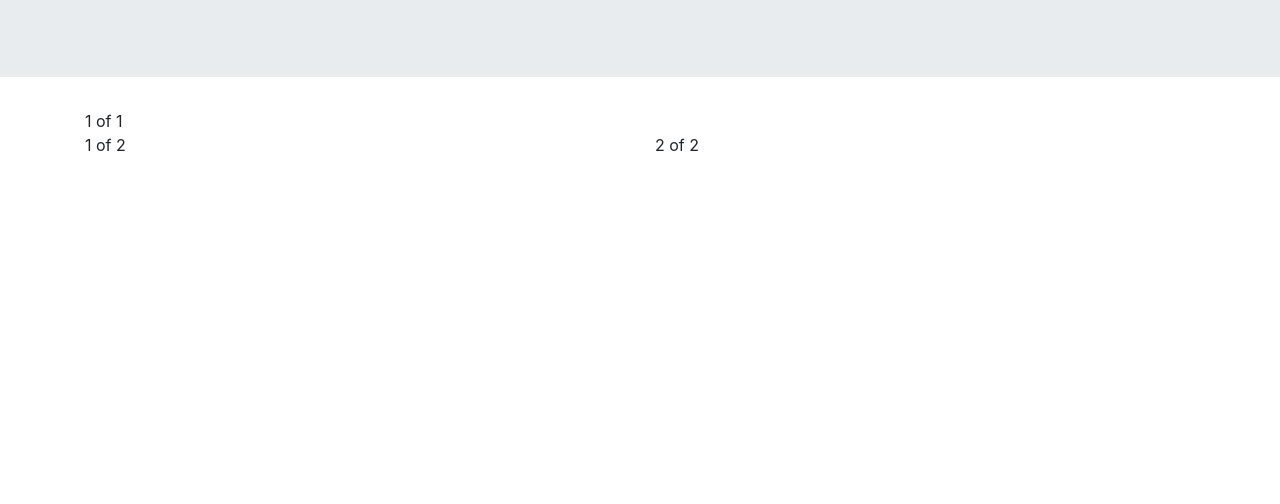
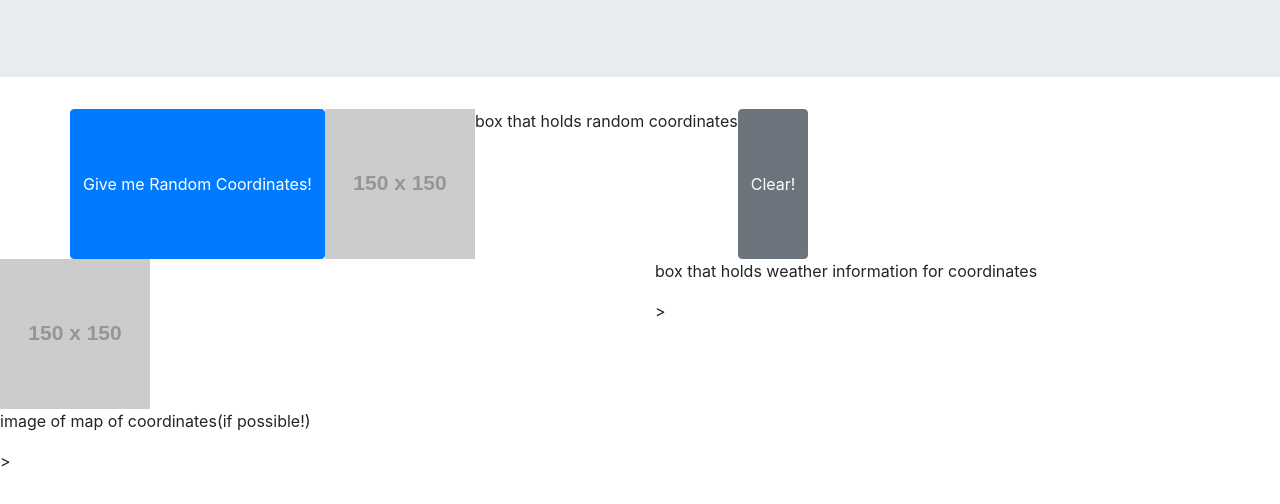
Before and after one commit to mwadsworth/mWadsWeatherMap, a plain HTML site: page index.html in a window 1280 px wide. Shown: the part 172-676 px from the top of the page. Drawn offline with nearby package versions, Linux system fonts and the light colour scheme; placeholder pictures from the web are drawn by us.

```diff
--- a/index.html
+++ b/index.html
@@ -8,6 +8,7 @@
     </head>
 
     <body>
+
 <!--header-->
 <div class="jumbotron jumbotron-fluid">
     <div class="container">
@@ -18,24 +19,31 @@
 
 
 
-  <!--Application-->
+<!--Application-->
+
   <div class="container">
       <!--Randomizer Button and Display of Coordinates// Clear Button-->
     <div class="row">
-      <div class="col">
-        1 of 1
+
+          <!--Random Geo Coordinates api-->
+
+        <button type="button" class="btn btn-primary">Give me Random Coordinates!</button>
+        <a href="https://placeholder.com"><img src="https://via.placeholder.com/150"></a>
+        <p>box that holds random coordinates</p>
+        <button type="button" class="btn btn-secondary">Clear!</button>
       </div>
     </div>
 
 
 
-    <!--Map display of coordinates// Weather display of coordinates-->
+<!--Map display of coordinates// Weather display of coordinates-->
     <div class="row">
       <div class="col">
-        1 of 2
+        <a href="https://placeholder.com"><img src="https://via.placeholder.com/150"></a>
+        <p>image of map of coordinates(if possible!)</p>>
       </div>
       <div class="col">
-        2 of 2
+        <p>box that holds weather information for coordinates</p>>
       </div>
     </div>
   </div>
```
Also changed, not shown: app.js (added), package-lock.json (added).
